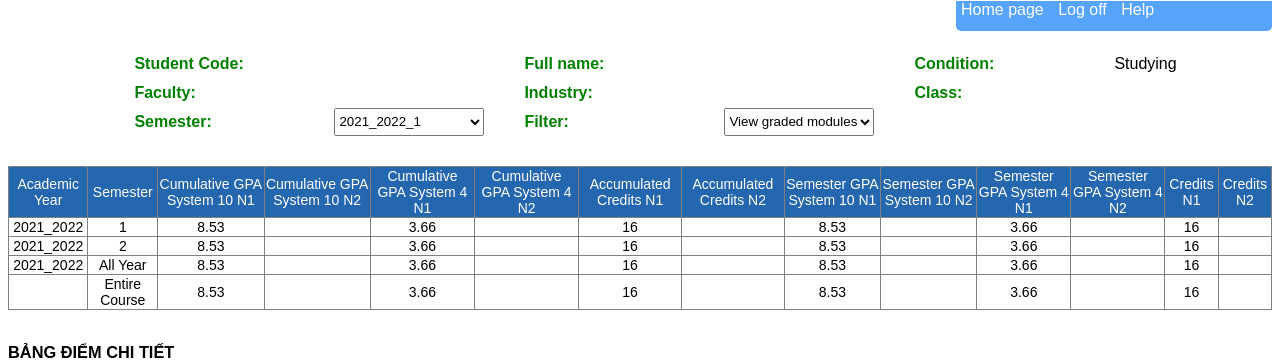
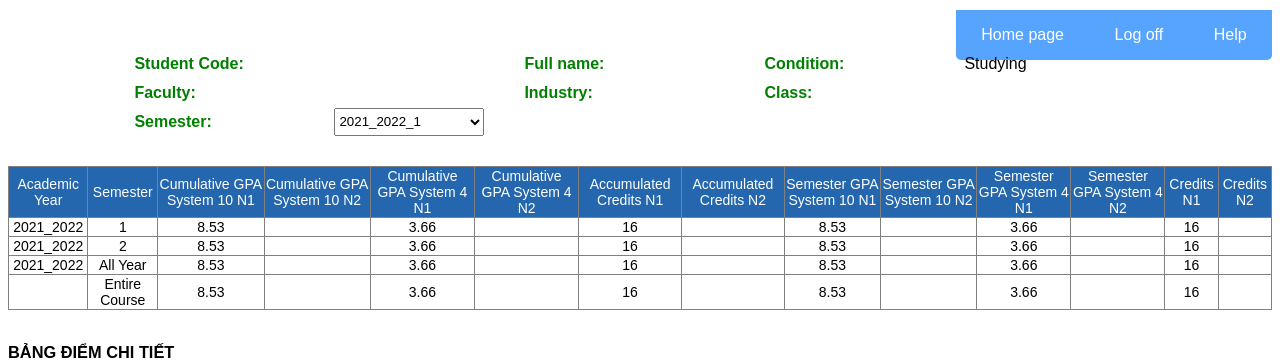
Before and after one commit to noemicore/Demo-web-app-for-Azure, a PHP site: page / in a window 1280 px wide. Shown: the part 93-455 px from the top of the page. Run offline with PHP 8.4, Linux system fonts and the light colour scheme; the visitor is signed in with stand-in values (Sample User, id 1); data that the repository does not hold is empty.

Commit message:
component update

```diff
--- a/assets/css/index.css
+++ b/assets/css/index.css
@@ -41,13 +41,19 @@ html {
 
 .header__system {
     background-color: #56a4fe;
+    text-align: center;
     width: 25%;
-    height: 30px;
+    height: 50px;
     border-bottom-left-radius: 5px;
     border-bottom-right-radius: 5px;
-    margin-top: 1px;
+    margin-top: 10px;
+    margin-bottom: 10px;
     float: right;
+    display: flex;
+    justify-content: space-around;
+    align-items: center;
 }
+
 
 .header__system__link {
     padding-top: 5px;
--- a/index.php
+++ b/index.php
@@ -96,13 +96,6 @@ ini_set('display_errors', '0');
           <div class="container__information--row">
             <div class="container__information--title">Industry:</div>
             <div class="container__information--specialized"><?php echo $row['Specialized'] ?></div>
-          </div>
-          <div class="container__information--row">
-            <div class="container__information--title">Filter:</div>
-            <select class="container__information--semester" name="Product_Type">
-              <option value="">View graded modules</option>
-              <option value="">EN</option>
-            </select>
           </div>
         </div>
 
```
